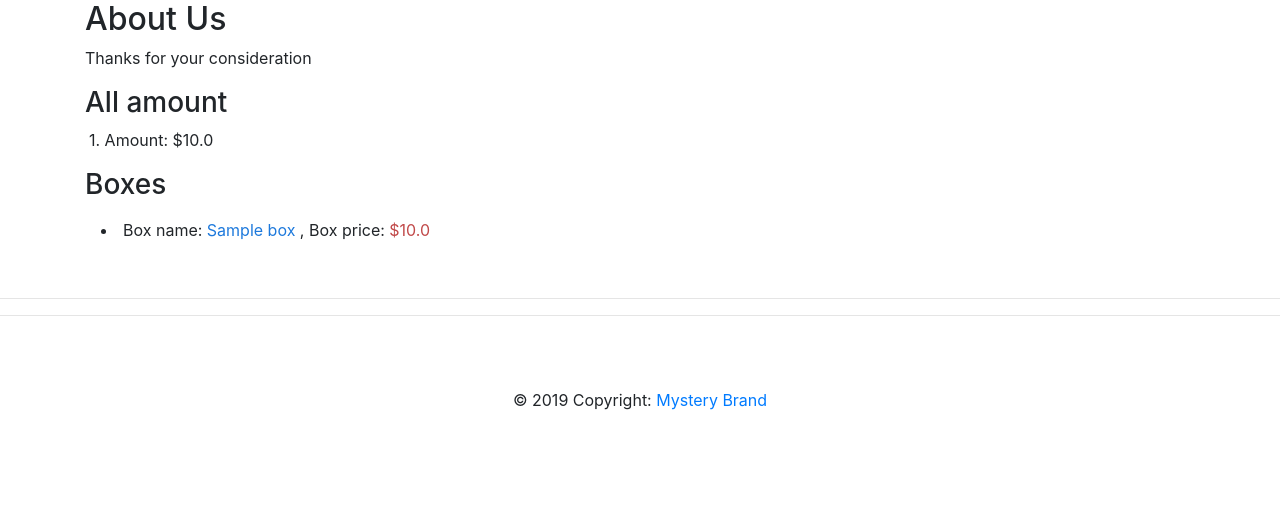
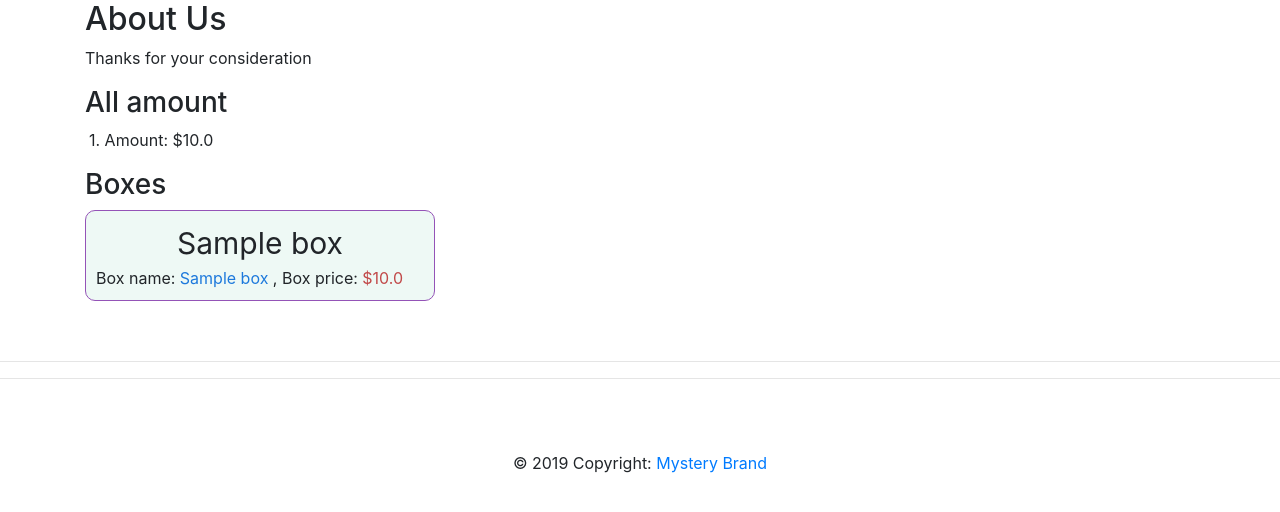
Before and after one commit to sottoc/pythonTestApp, a Django app: page / in a window 1280 px wide. Shown: the part 270-782 px from the top of the page. Run offline with Django 3.2, Linux system fonts and the light colour scheme; a user stored in the database is signed in; tables that the repository leaves empty hold one stand-in row (values such as "Sample post"); some libraries are stand-ins or nearby versions.

Commit message:
update css

```diff
--- a/Testpro/settings.py
+++ b/Testpro/settings.py
@@ -124,7 +124,10 @@ USE_TZ = True
 # Static files (CSS, JavaScript, Images)
 # https://docs.djangoproject.com/en/2.1/howto/static-files/
 
-STATIC_ROOT = os.path.join(BASE_DIR,'static')
+# STATIC_ROOT = os.path.join(BASE_DIR,'static')
 STATIC_URL = '/static/'
 
+STATICFILES_DIRS = [
+    os.path.join(BASE_DIR, 'static'),
+]
 # STATICFILES_STORAGE = 'django.core.files.storage.FileSystemStorage'
--- /dev/null
+++ b/static/main.css
@@ -0,0 +1,3 @@
+<style>
+
+</style>
--- a/templates/layout/layout.html
+++ b/templates/layout/layout.html
@@ -5,6 +5,7 @@
     <meta charset="UTF-8">
     <meta name="viewport" content="width=device-width, initial-scale=1, shrink-to-fit=no">
     <link rel="stylesheet" href="https://stackpath.bootstrapcdn.com/bootstrap/4.1.3/css/bootstrap.min.css" integrity="sha384-MCw98/SFnGE8fJT3GXwEOngsV7Zt27NXFoaoApmYm81iuXoPkFOJwJ8ERdknLPMO" crossorigin="anonymous">
+    <link rel="stylesheet" type="text/css" href="{% static 'main.css' %}">
     <title>MysteryBrand</title>
 </head>
 <body>
--- a/templates/mainApps/home.html
+++ b/templates/mainApps/home.html
@@ -13,14 +13,39 @@
        </div>
       {% endfor %}
       <h3 class="mt-3"> Boxes </h3>
-      {% for box in boxes %}
-      <div class="m-3">
-        <li>  Box name: <span style="color:#1d79dc"> {{box.name}} </span>,  Box price: <span style="color:#c14949"> ${{box.price}} </span> </li>
+      <div class="row">
+        {% for box in boxes %}
+        <div class="col-sm-6 col-md-4">
+            <div class="thumbnail">
+                <div class="box-name">
+                    {{box.name}}
+                </div>
+              Box name: <span style="color:#1d79dc"> {{box.name}} </span>,  Box price: <span style="color:#c14949"> ${{box.price}} </span>
+            </div>
+        </div>
+        {% endfor %}
       </div>
-      {% endfor %}
       {% endif %}
     </div>
 
   </div>
 </div>
+<style>
+.thumbnail {
+    position: relative;
+    margin-bottom: 20px;
+    border: #9453b7 1px solid;
+    padding: 10px;
+    border-radius: 10px;
+    background: #eef9f5;
+}
+.thumbnail:hover{
+  background:#ffe0c7;
+  cursor:pointer;
+}
+.thumbnail .box-name{
+    text-align:center;
+    font-size: 30px;
+}
+</style>
 {% endblock %}
```
